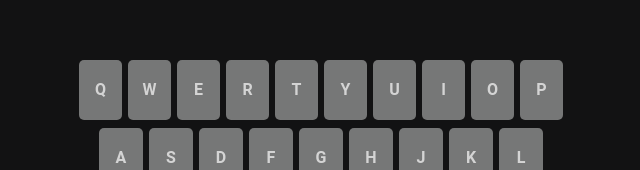
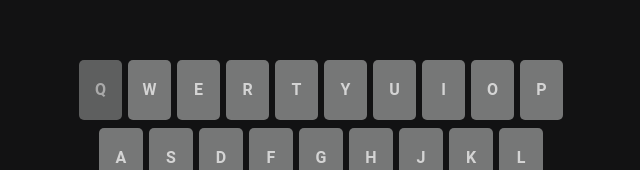
Before and after one commit to Kayron013/wordle-clone, a Svelte app: page / in a window 1280 px wide. In both pictures the pointer is over the element 419 px from the left and 619 px from the top of the page. Shown: the part 529-699 px from the top of the page, without its empty margins (319-959 px from the left). Built offline with nearby package versions, Linux system fonts and the light colour scheme.

Commit message:
hover effect on keys

```diff
--- a/src/components/Key.svelte
+++ b/src/components/Key.svelte
@@ -35,6 +35,9 @@
     cursor: pointer;
     user-select: none;
   }
+  .key:hover {
+    filter: brightness(0.8);
+  }
   .reveal {
     transition: background-color 0.2s linear 1.6s;
   }
```
